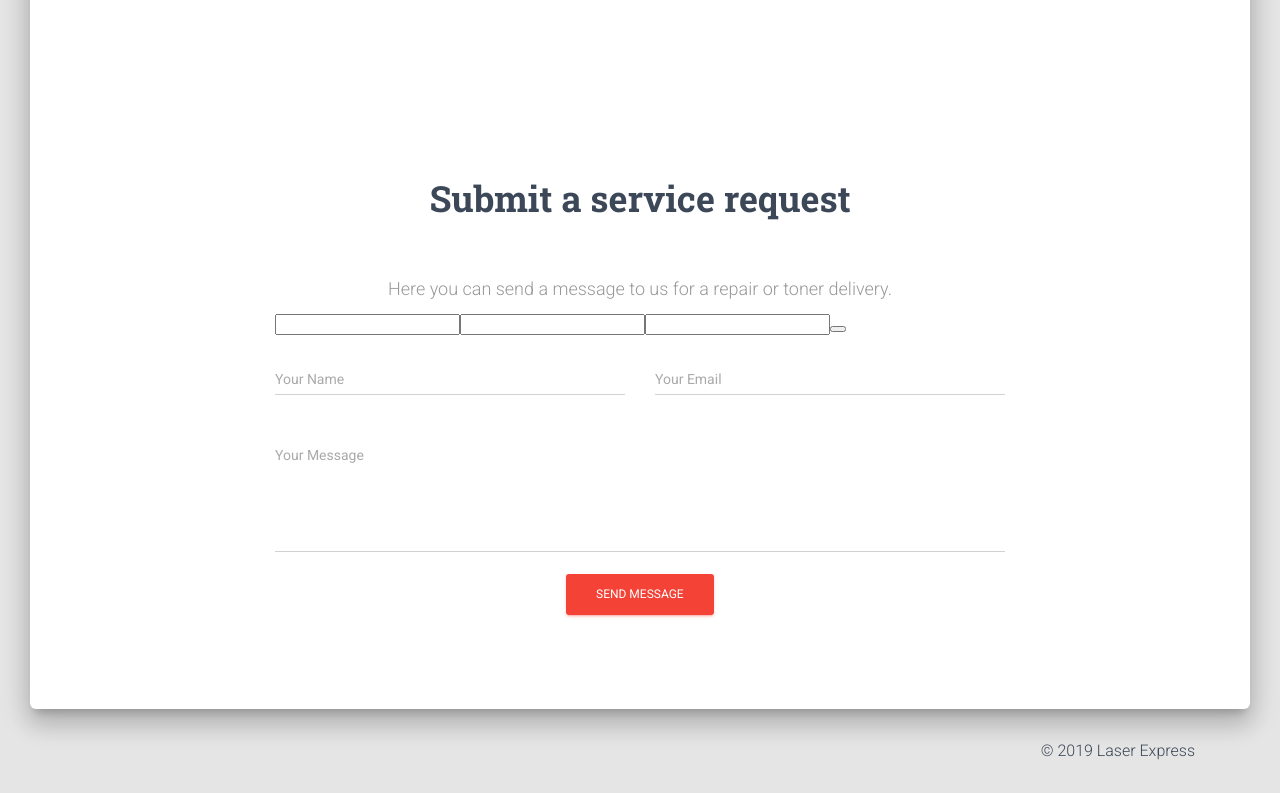
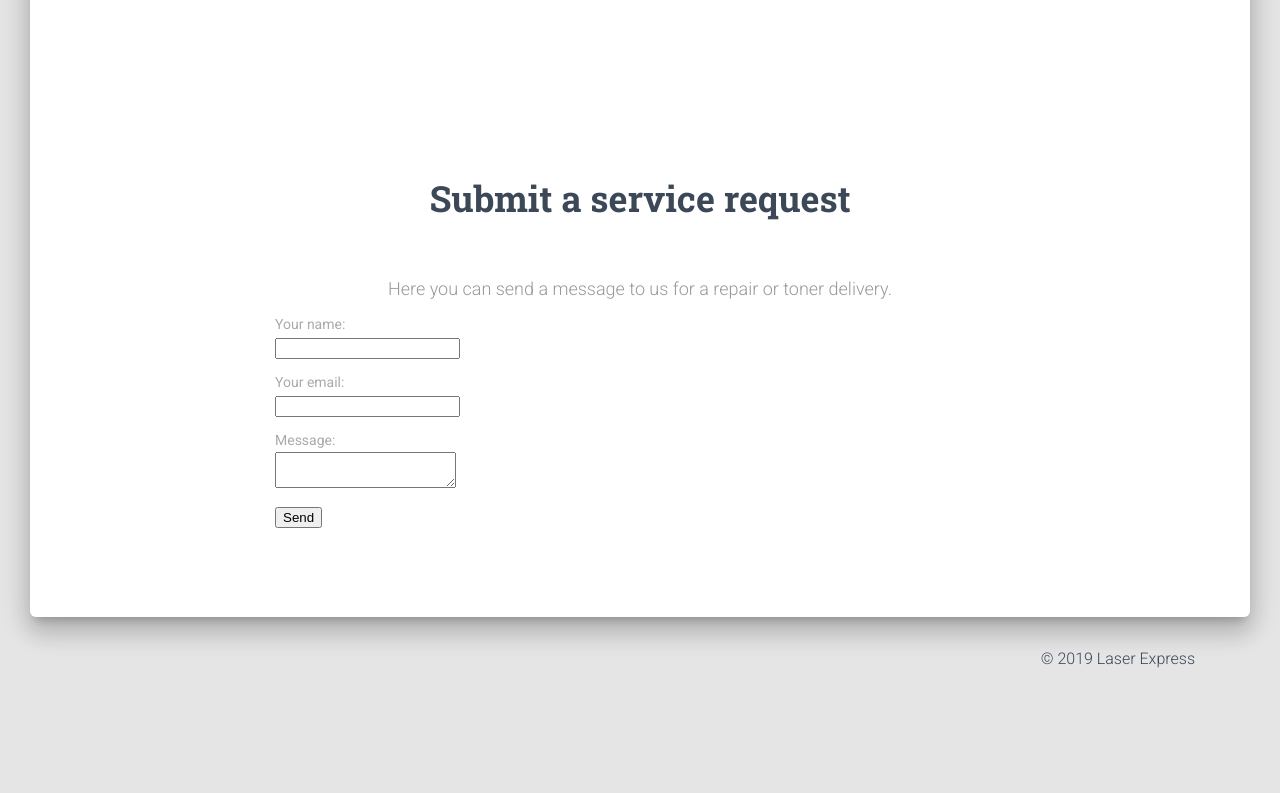
Before and after one commit to travisdbates/laser-express, a Next.js app: page /landing in a window 1280 px wide. Shown: the part 1966-2759 px from the top of the page. After the commit the page ends 2667 px from the top, so only its background shows below. Built offline with nearby package versions, Linux system fonts and the light colour scheme.

Commit message:
New test form

```diff
--- a/pages-sections/LandingPage-Sections/WorkSection.js
+++ b/pages-sections/LandingPage-Sections/WorkSection.js
@@ -15,6 +15,27 @@ import styles from "assets/jss/nextjs-material-kit/pages/landingPageSections/wor
 const useStyles = makeStyles(styles);
 
 export default function WorkSection() {
+  const [state, setState] = React.useState({})
+
+  const handleChange = (e) => {
+    setState({ ...state, [e.target.name]: e.target.value })
+  }
+
+  const handleSubmit = (e) => {
+    e.preventDefault()
+    const form = e.target
+    fetch('/', {
+      method: 'POST',
+      headers: { 'Content-Type': 'application/x-www-form-urlencoded' },
+      body: encode({
+        'form-name': form.getAttribute('name'),
+        ...state,
+      }),
+    })
+      .then(() => navigate(form.getAttribute('action')))
+      .catch((error) => alert(error))
+  }
+
   const classes = useStyles();
   return (
     <div className={classes.section}>
@@ -24,7 +45,7 @@ export default function WorkSection() {
           <h4 className={classes.description}>
             Here you can send a message to us for a repair or toner delivery.
           </h4>
-          <form name="contact" method="POST" data-netlify="true">
+          {/* <form name="contact" method="POST" data-netlify="true">
             <input name="name" />
             <input name="email" />
             <input name="message" />
@@ -67,6 +88,48 @@ export default function WorkSection() {
                 <Button color="danger" type="submit">Send Message</Button>
               </GridItem>
             </GridContainer>
+          </form> */}
+
+
+          <form
+            name="contact"
+            method="post"
+            action="/thanks/"
+            data-netlify="true"
+            data-netlify-honeypot="bot-field"
+            onSubmit={handleSubmit}
+          >
+            {/* The `form-name` hidden field is required to support form submissions without JavaScript */}
+            <input type="hidden" name="form-name" value="contact" />
+            <p hidden>
+              <label>
+                Don’t fill this out: <input name="bot-field" onChange={handleChange} />
+              </label>
+            </p>
+            <p>
+              <label>
+                Your name:
+            <br />
+                <input type="text" name="name" onChange={handleChange} />
+              </label>
+            </p>
+            <p>
+              <label>
+                Your email:
+            <br />
+                <input type="email" name="email" onChange={handleChange} />
+              </label>
+            </p>
+            <p>
+              <label>
+                Message:
+            <br />
+                <textarea name="message" onChange={handleChange} />
+              </label>
+            </p>
+            <p>
+              <button type="submit">Send</button>
+            </p>
           </form>
         </GridItem>
       </GridContainer>
```
